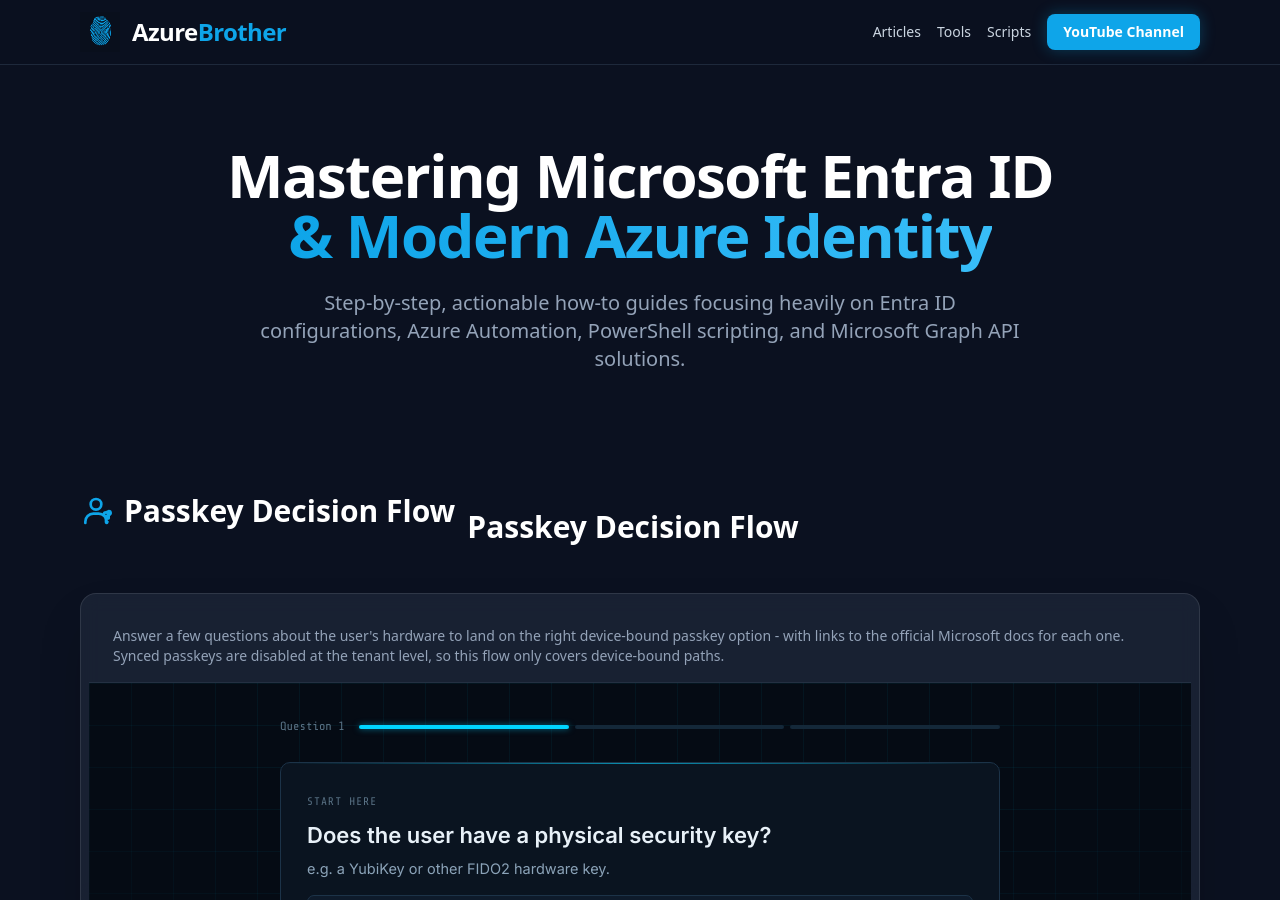
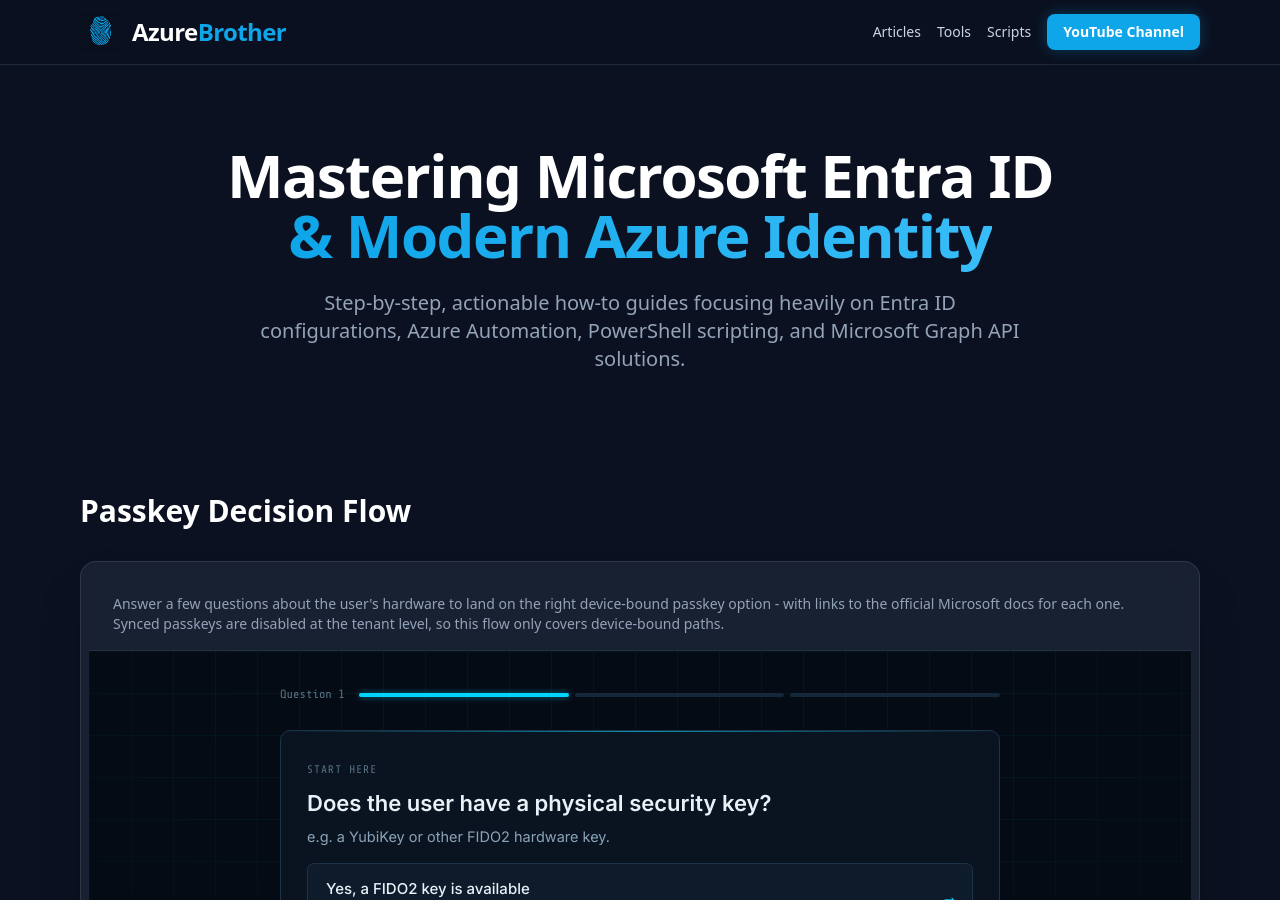
Before and after one commit to AzureBrother/AzureBrother.github.io, a Jekyll site: the page index.html, which Jekyll copies as it is, in a window 1280 px wide and 900 px high. Built offline with Jekyll 4.4.1, drawn with Linux system fonts in a browser that asks for light colours; nearby versions of some CDN libraries.

Commit message:
Remove redundant div and keep heading for tools section

```diff
--- a/index.html
+++ b/index.html
@@ -66,14 +66,7 @@
         <!-- Interactive Tools Section -->
         <section id="tools">
             <div class="flex items-center gap-3 mb-8">
-                <div class="flex items-center gap-3 mb-8">
-    <svg class="h-8 w-8 text-azureBlue fill-current" viewBox="0 0 24 24" xmlns="http://www.w3.org/2000/svg">
-        <path d="M12 2a5 5 0 1 0 5 5 5.006 5.006 0 0 0-5-5zm0 8a3 3 0 1 1 3-3 3.003 3.003 0 0 1-3 3zm9 11v-1a7 7 0 0 0-7-7h-4a7 7 0 0 0-7 7v1a1 1 0 0 0 2 0v-1a5 5 0 0 1 5-5h4a5 5 0 0 1 5 5v1a1 1 0 0 0 2 0z"/>
-        <path d="M19.5 12a2.5 2.5 0 0 0-2.5 2.5c0 1.03.62 1.91 1.5 2.3v3.7a1 1 0 0 0 1 1h1a1 1 0 0 0 1-1v-1h-1v-1h1a1 1 0 0 0 1-1v-1.7c.88-.39 1.5-1.27 1.5-2.3a2.5 2.5 0 0 0-2.5-2.5zm0 3a.5.5 0 1 1 .5-.5.5.5 0 0 1-.5.5z"/>
-    </svg>
-    <h2 class="text-3xl font-bold text-white">Passkey Decision Flow</h2>
-</div>
-                <h2 class="text-3xl font-bold text-white">Passkey Decision Flow</h2>
+               <h2 class="text-3xl font-bold text-white">Passkey Decision Flow</h2>
             </div>
             <div class="glass-card rounded-2xl p-2 shadow-2xl overflow-hidden">
                 <div class="p-6 pb-4 border-b border-slate-700/50">
```
